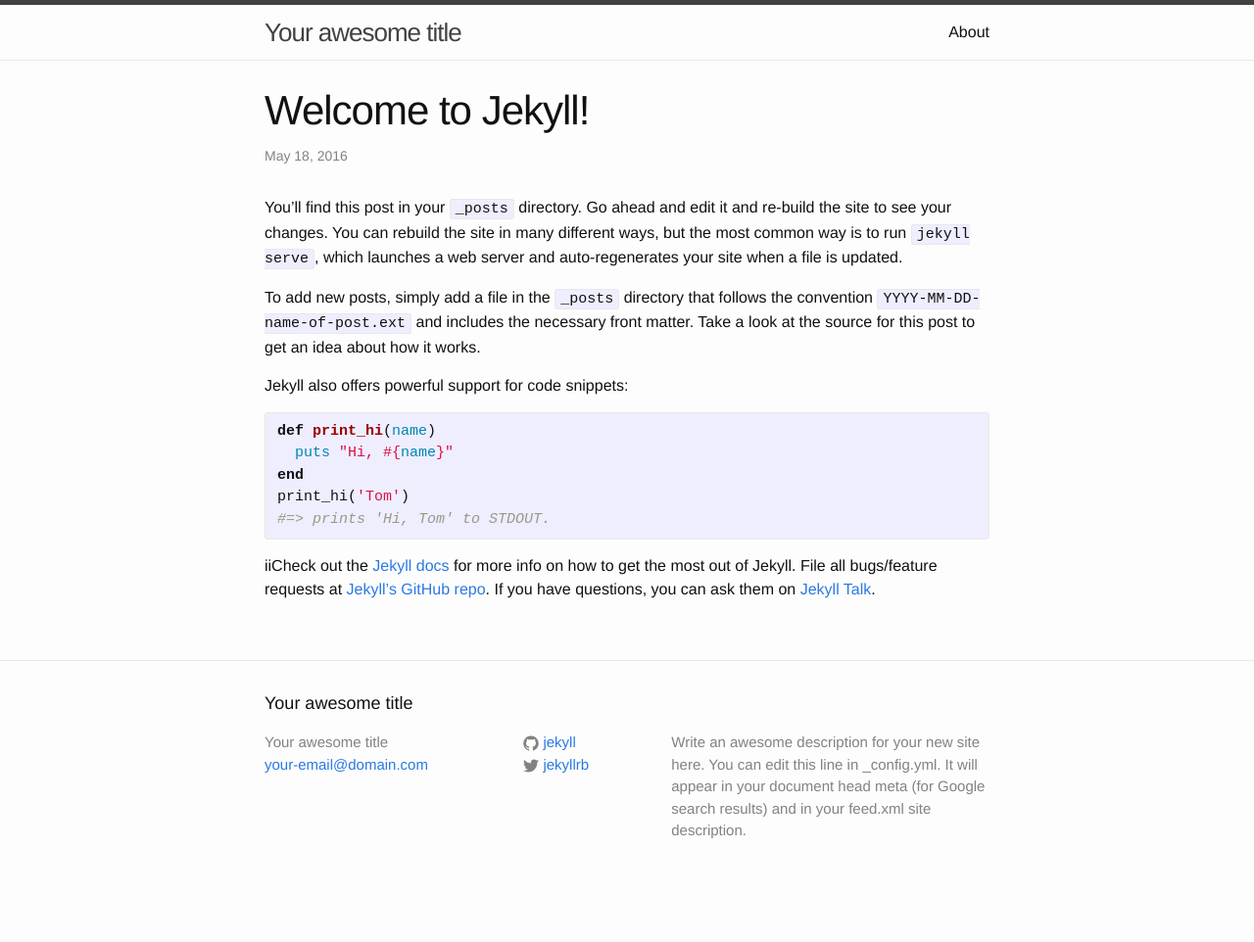
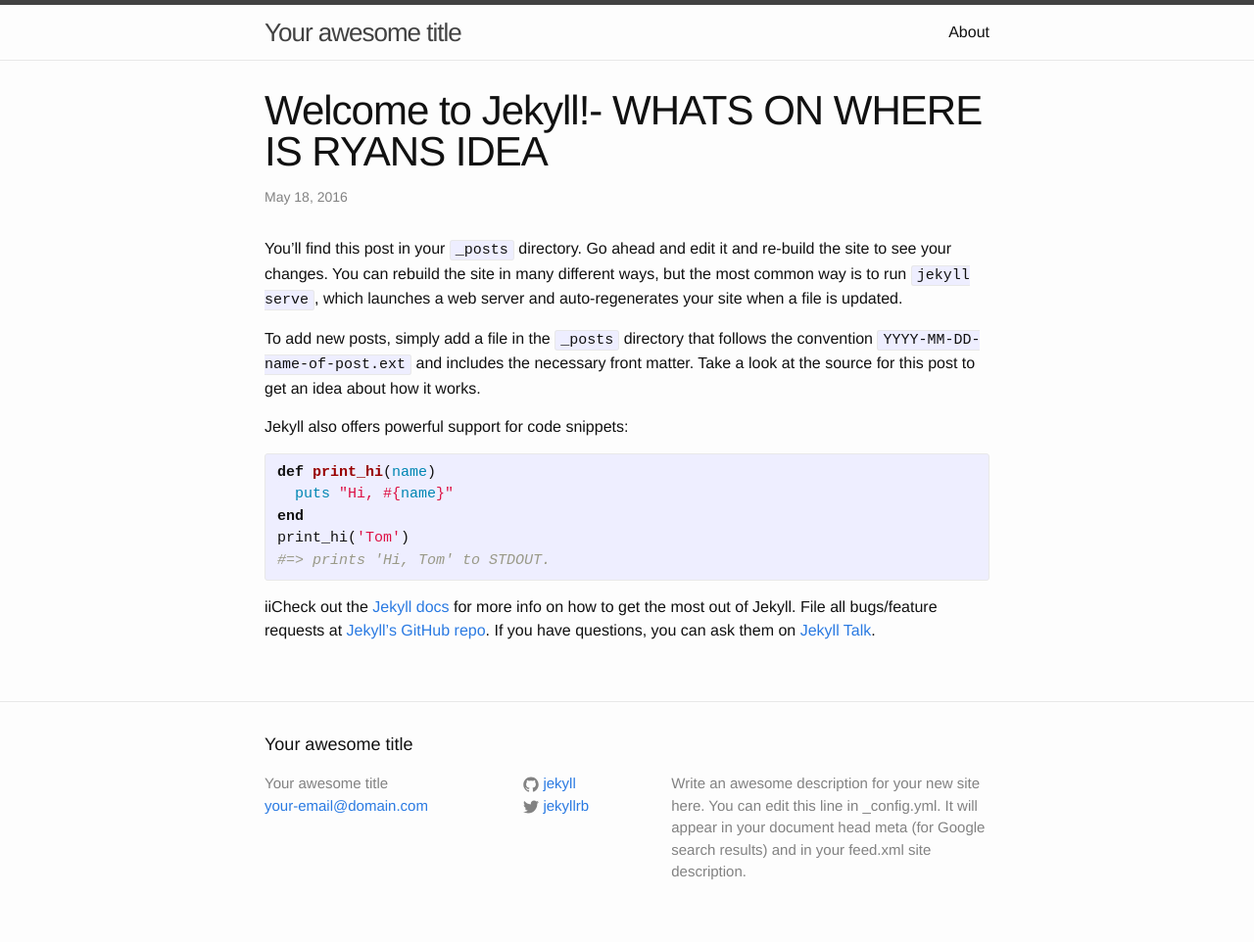
Before and after one commit to ryanlowe76/ryanlowe76.github.io, a Jekyll site: the page built from _posts/2016-05-18-welcome-to-jekyll.markdown, in a window 1280 px wide. Shown: the whole page at 98% size. Built offline with Jekyll 4.4.1, drawn with Linux system fonts in a browser that asks for light colours; before the commit the page ends 920 px from its top, so only the background shows below that.

Commit message:
Update 2016-05-18-welcome-to-jekyll.markdown

```diff
--- a/_posts/2016-05-18-welcome-to-jekyll.markdown
+++ b/_posts/2016-05-18-welcome-to-jekyll.markdown
@@ -1,6 +1,6 @@
 ---
 layout: post
-title:  "Welcome to Jekyll!"
+title:  "Welcome to Jekyll!- WHATS ON WHERE IS RYANS IDEA"
 date:   2016-05-18 05:15:54 -0400
 categories: jekyll update
 ---
```
